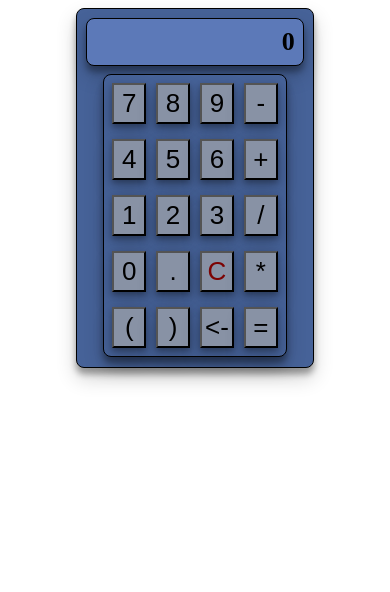
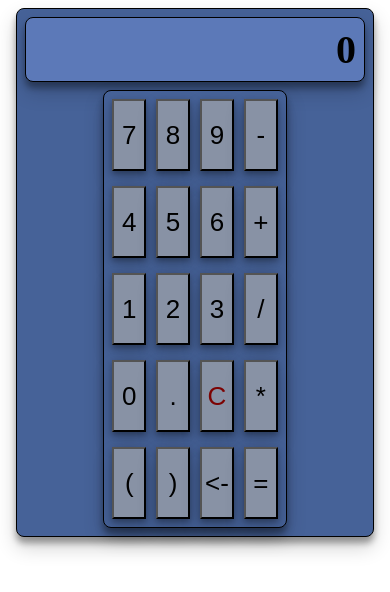
Before and after one commit to stamovm/calculator, a plain HTML site: page index.html in a window 390 px wide. Drawn offline with Linux system fonts and the light colour scheme.

Commit message:
Fixed the size to fit better to phone screens.

```diff
--- a/styles.css
+++ b/styles.css
@@ -4,16 +4,17 @@
   background-color: rgb(70, 98, 152);
   box-shadow: 0 10px 20px rgba(0, 0, 0, 0.19), 0 6px 6px rgba(0, 0, 0, 0.33);
   padding: 8px;
-  margin: 1pt;
-  font-size: 26px;
+  margin: 0p;
+  font-size: 1.7rem;
   font-weight: bold;
 }
 .calc-container {
-  width: 220px;
+  width: 340px;
   margin: auto;
 }
 .btn-container {
   display: grid;
+  min-height: 420px;
   grid-template-columns: 1fr 1fr 1fr 1fr;
   justify-self: center;
   grid-gap: 15px 10px;
@@ -40,6 +41,7 @@
 }
 #output {
   text-align: right;
+  font-size: 2.5rem;
   margin-bottom: 8px;
   background-color: rgb(92, 121, 184);
 }
```
